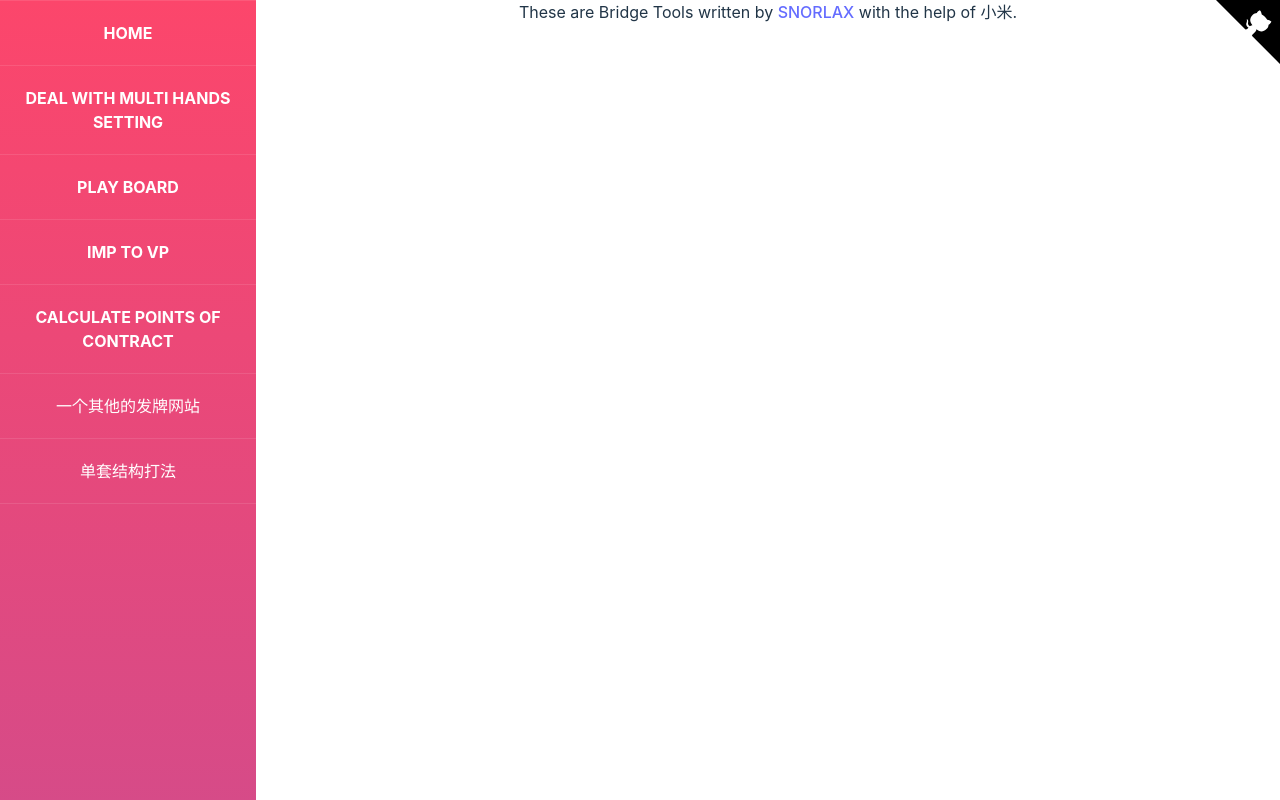
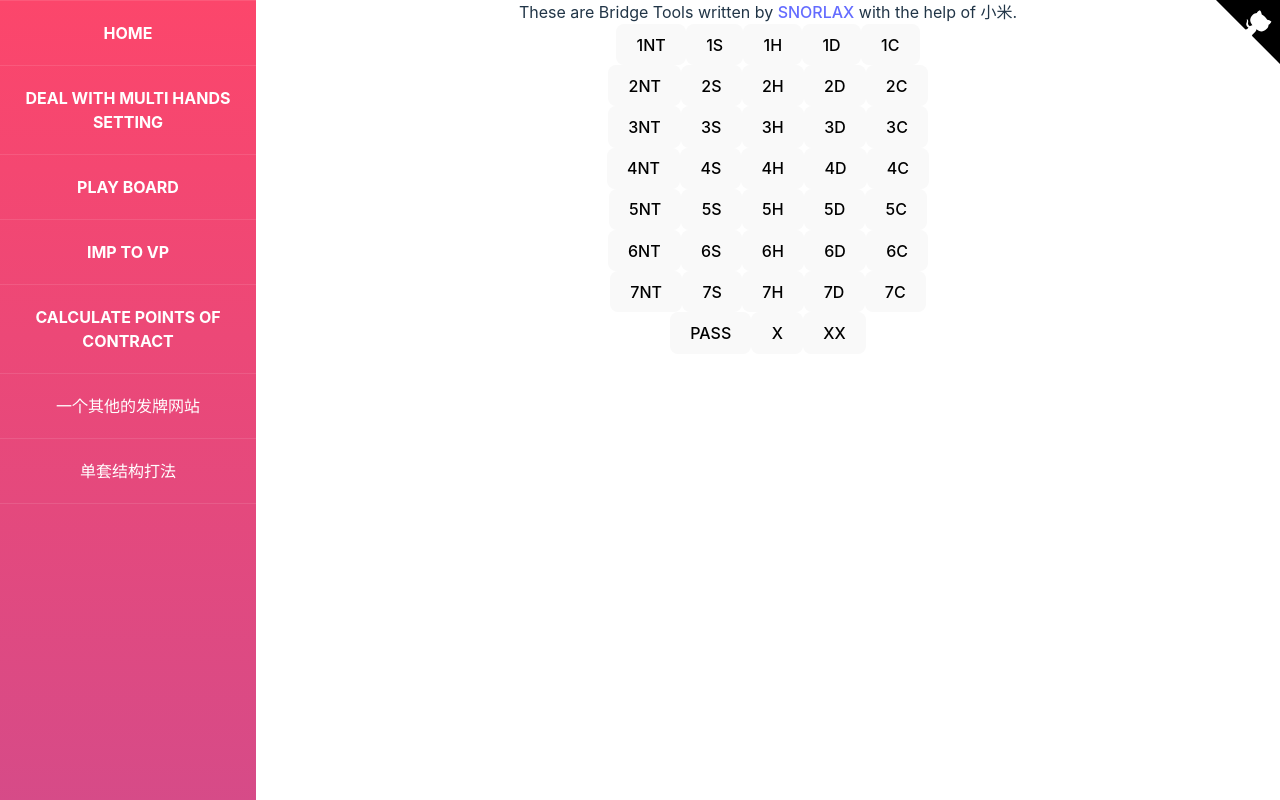
Before and after one commit to S-N-O-R-L-A-X/Bridge-Tools, a React (Vite) app: page /#/calc-contract in a window 1280 px wide. Shown: the top 800 px of the page. Built offline with nearby package versions, Linux system fonts and the light colour scheme.

Commit message:
feat: add contract buttons

```diff
--- a/src/views/CalculateContract/CalculateContract.tsx
+++ b/src/views/CalculateContract/CalculateContract.tsx
@@ -1,6 +1,15 @@
+import { CONTRACTCOLORS } from "../../Utils/maps";
+
 export default function CalculateContract() {
+	const others = ["PASS", "X", "XX"];
 	return (
 		<>
+			{new Array(7).fill(0).map((_, idx) => idx + 1).map((num) =>
+				<div>
+					{CONTRACTCOLORS.map((color) => <button key={num + color}>{num}{color}</button>)}
+				</div>
+			)}
+			{others.map((text) => <button key={text}>{text}</button>)}
 		</>
 	)
 }
```
